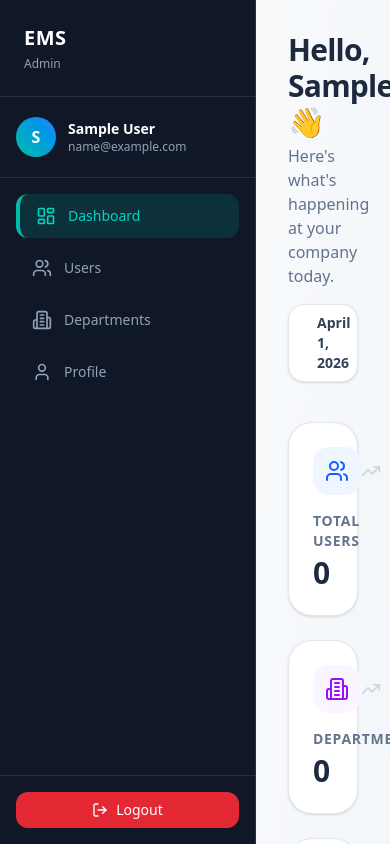
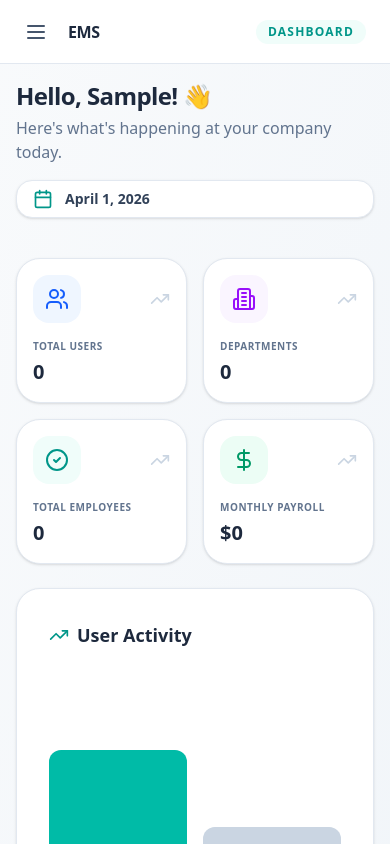
Before and after one commit to Bhushan5858/EMS-Project-Frontend, a React (Vite) app: page /home in a window 390 px wide. Built offline with nearby package versions, Linux system fonts and the light colour scheme; no server answers; sample sign-in values are in the browser's storage.

Commit message:
made responsive for mobile

```diff
--- a/Axios/axios.js
+++ b/Axios/axios.js
@@ -1,5 +1,6 @@
 import axios from "axios";
-export const axiosInstance = axios.create({
-  baseURL: "https://ems-project-backend-production.up.railway.app",
-  withCredentials: true,
+export const axiosInstance =axios.create({
+
+    baseURL:"http://localhost:5000",
+    withCredentials:true
 });
--- a/Components/Dashboard.jsx
+++ b/Components/Dashboard.jsx
@@ -22,7 +22,7 @@ const Dashboard = () => {
     }, []);
 
     const StatCard = ({ icon: Icon, label, value, colorClass = "text-teal-600", bgClass = "bg-teal-50" }) => (
-        <div className="bg-white p-6 rounded-3xl border border-slate-200 shadow-sm hover:shadow-xl transition-all duration-300 group">
+        <div className="bg-white p-4 sm:p-6 rounded-3xl border border-slate-200 shadow-sm hover:shadow-xl transition-all duration-300 group">
             <div className="flex items-center justify-between mb-4">
                 <div className={`p-3 rounded-2xl ${bgClass} ${colorClass} group-hover:scale-110 transition-transform`}>
                     <Icon size={24} />
@@ -31,8 +31,8 @@ const Dashboard = () => {
                     <TrendingUp size={20} />
                 </div>
             </div>
-            <h2 className="text-sm font-semibold text-slate-500 uppercase tracking-wider">{label}</h2>
-            <p className="text-3xl font-bold text-slate-800 mt-1">{value}</p>
+            <h2 className="text-[10px] sm:text-sm font-semibold text-slate-500 uppercase tracking-wider">{label}</h2>
+            <p className="text-xl sm:text-3xl font-bold text-slate-800 mt-1">{value}</p>
         </div>
     );
 
@@ -48,12 +48,12 @@ const Dashboard = () => {
     }
 
     return (
-        <div className="flex-1 p-8 bg-gradient-to-br from-slate-50 to-slate-100 min-h-full">
+        <div className="flex-1 p-4 sm:p-6 lg:p-8 bg-gradient-to-br from-slate-50 to-slate-100 min-h-full">
 
             {/* GREETING */}
             <div className="mb-10 flex flex-col md:flex-row md:items-center justify-between gap-4">
                 <div>
-                    <h1 className="text-3xl font-bold text-slate-800 tracking-tight">
+                    <h1 className="text-2xl sm:text-3xl font-bold text-slate-800 tracking-tight">
                         Hello, {authUser?.name?.split(' ')[0]}! 👋
                     </h1>
                     <p className="text-slate-500 mt-1">
@@ -72,8 +72,8 @@ const Dashboard = () => {
 
             {/* ADMIN DASHBOARD */}
             {role === "admin" && (
-                <div className="space-y-8 animate-in fade-in slide-in-from-bottom-4 duration-700">
-                    <div className="grid grid-cols-1 md:grid-cols-2 lg:grid-cols-4 gap-6">
+                <div className="space-y-6 sm:space-y-8 animate-in fade-in slide-in-from-bottom-4 duration-700">
+                    <div className="grid grid-cols-2 lg:grid-cols-4 gap-4 sm:gap-6">
                         <StatCard
                             icon={Users}
                             label="Total Users"
--- a/Components/Department.jsx
+++ b/Components/Department.jsx
@@ -74,7 +74,7 @@ const Departments = () => {
     }
 
     return (
-        <div className="flex-1 p-8 bg-slate-50/50 min-h-full">
+        <div className="flex-1 p-4 sm:p-6 lg:p-8 bg-slate-50/50 min-h-full">
 
             <div className="max-w-7xl mx-auto space-y-10 animate-in fade-in slide-in-from-bottom-4 duration-700">
 
@@ -82,11 +82,11 @@ const Departments = () => {
                 <div className="flex flex-col md:flex-row md:items-center justify-between gap-6">
                     <div>
                         <div className="flex items-center gap-3">
-                            <div className="p-3 rounded-2xl bg-slate-900 text-white shadow-xl shadow-slate-200">
+                            <div className="p-2.5 sm:p-3 rounded-2xl bg-slate-900 text-white shadow-xl shadow-slate-200">
                                 <LayoutGrid size={24} />
                             </div>
-                            <h1 className="text-3xl font-bold text-slate-800 tracking-tight">
-                                {role === "admin" ? "Department Management" : "My Department"}
+                            <h1 className="text-2xl sm:text-3xl font-bold text-slate-800 tracking-tight">
+                                {role === "admin" ? "Departments" : "My Department"}
                             </h1>
                         </div>
                         <p className="text-slate-500 mt-2 ml-1">
@@ -111,7 +111,7 @@ const Departments = () => {
                         {role === "admin" && (
                             <button
                                 onClick={() => setIsAddOpen(true)}
-                                className="flex items-center gap-2 bg-teal-600 hover:bg-teal-500 text-white px-6 py-3.5 rounded-2xl font-bold shadow-lg shadow-teal-100 transition-all active:scale-95 whitespace-nowrap"
+                                className="w-full sm:w-auto flex items-center justify-center gap-2 bg-teal-600 hover:bg-teal-500 text-white px-6 py-3.5 rounded-2xl font-bold shadow-lg shadow-teal-100 transition-all active:scale-95 whitespace-nowrap"
                             >
                                 <Plus size={20} />
                                 New Department
@@ -143,7 +143,7 @@ const Departments = () => {
                         {filteredDepartments.map((dept) => (
                             <div
                                 key={dept._id}
-                                className="group relative bg-white rounded-[2.5rem] p-8 border border-slate-200 hover:border-teal-500 hover:shadow-2xl hover:shadow-teal-100 transition-all duration-500 overflow-hidden cursor-pointer flex flex-col justify-between h-72"
+                                className="group relative bg-white rounded-[2rem] sm:rounded-[2.5rem] p-6 sm:p-8 border border-slate-200 hover:border-teal-500 hover:shadow-2xl hover:shadow-teal-100 transition-all duration-500 overflow-hidden cursor-pointer flex flex-col justify-between h-64 sm:h-72"
                                 onClick={() => handleDepartmentClick(dept._id)}
                             >
                                 {/* Decorative Glow */}
--- a/Components/sideBar.jsx
+++ b/Components/sideBar.jsx
@@ -5,10 +5,11 @@ import {
     Building2,
     User,
     LogOut,
+    X,
 } from "lucide-react";
 
 const SideBar = () => {
-    const { authUser, activeSection, logout } = useAuthUserStore();
+    const { authUser, activeSection, logout, toggleMobileSidebar } = useAuthUserStore();
     const role = authUser?.role;
 
     const handleLogout = () => {
@@ -29,11 +30,12 @@ const SideBar = () => {
 
         return (
             <button
-                onClick={() =>
+                onClick={() => {
                     useAuthUserStore.setState({
                         activeSection: item.name.toLowerCase(),
-                    })
-                }
+                    });
+                    toggleMobileSidebar(false);
+                }}
                 className={`w-full flex items-center gap-3 px-4 py-3 rounded-xl transition-all duration-200 group
         ${isActive
                         ? "bg-teal-600/20 text-teal-400 border-l-4 border-teal-500 shadow-inner"
@@ -50,9 +52,17 @@ const SideBar = () => {
         <div className="h-screen w-64 backdrop-blur-xl bg-gray-900 border-r border-white/10 text-white flex flex-col">
 
             {/* HEADER */}
-            <div className="p-6 border-b border-white/10">
-                <h1 className="text-xl font-bold tracking-wide">EMS</h1>
-                <p className="text-xs text-slate-400 capitalize mt-1">{role}</p>
+            <div className="p-6 border-b border-white/10 flex items-center justify-between">
+                <div>
+                    <h1 className="text-xl font-bold tracking-wide">EMS</h1>
+                    <p className="text-xs text-slate-400 capitalize mt-1">{role}</p>
+                </div>
+                <button
+                    onClick={() => toggleMobileSidebar(false)}
+                    className="lg:hidden p-2 text-slate-400 hover:text-white hover:bg-white/10 rounded-xl transition-all"
+                >
+                    <X size={20} />
+                </button>
             </div>
 
             {/* USER INFO */}
--- a/src/Pages/Home.jsx
+++ b/src/Pages/Home.jsx
@@ -7,10 +7,11 @@ import Users from '../../Components/Users.jsx';
 import Departments from '../../Components/Department.jsx';
 import DepartmentDetail from '../../Components/DepartmentDetail.jsx';
 import Profile from '../../Components/Profile.jsx';
+import { Menu, X } from 'lucide-react';
 
 const Home = () => {
   const navigate = useNavigate();
-  const { authUser,activeSection } = useAuthUserStore();
+  const { authUser, activeSection, isMobileSidebarOpen, toggleMobileSidebar } = useAuthUserStore();
 
   useEffect(() => {
     if (!authUser) navigate('/');
@@ -36,11 +37,42 @@ const Home = () => {
 
 
   return (
-    <div className="flex h-screen overflow-hidden bg-slate-100">
+    <div className="flex h-screen overflow-hidden bg-slate-100 relative">
 
-      <SideBar />
+      {/* MOBILE HEADER */}
+      <header className="lg:hidden absolute top-0 left-0 right-0 h-16 bg-white border-b border-slate-200 flex items-center justify-between px-6 z-20">
+        <div className="flex items-center gap-3">
+          <button
+            onClick={() => toggleMobileSidebar(true)}
+            className="p-2 -ml-2 text-slate-600 hover:bg-slate-50 rounded-xl transition-colors"
+          >
+            <Menu size={24} />
+          </button>
+          <span className="font-bold text-slate-800 tracking-tight">EMS</span>
+        </div>
+        <div className="text-xs font-bold text-teal-600 uppercase tracking-widest bg-teal-50 px-3 py-1 rounded-full">
+          {activeSection}
+        </div>
+      </header>
 
-      <main className="flex-1 h-screen overflow-y-auto">
+      {/* SIDEBAR OVERLAY (MOBILE) */}
+      {isMobileSidebarOpen && (
+        <div
+          className="lg:hidden fixed inset-0 bg-slate-900/60 backdrop-blur-sm z-30 transition-opacity"
+          onClick={() => toggleMobileSidebar(false)}
+        />
+      )}
+
+      {/* SIDEBAR */}
+      <div className={`
+        fixed inset-y-0 left-0 z-40 lg:relative lg:z-auto
+        transition-transform duration-300 transform
+        ${isMobileSidebarOpen ? 'translate-x-0' : '-translate-x-full lg:translate-x-0'}
+      `}>
+        <SideBar />
+      </div>
+
+      <main className="flex-1 h-screen overflow-y-auto pt-16 lg:pt-0">
         {renderSection()}
       </main>
 
--- a/src/Store/useAuthUserStore.js
+++ b/src/Store/useAuthUserStore.js
@@ -9,6 +9,9 @@ export const useAuthUserStore = create((set,get) => ({
     token: localStorage.getItem('token') || null,
     users:[],
     activeSection: "dashboard",
+    isMobileSidebarOpen: false,
+
+    toggleMobileSidebar: (isOpen) => set({ isMobileSidebarOpen: isOpen }),
 
 
     getemployees:async()=>{
```
Also changed, not shown: Components/Users.jsx (+11 -10 lines).
